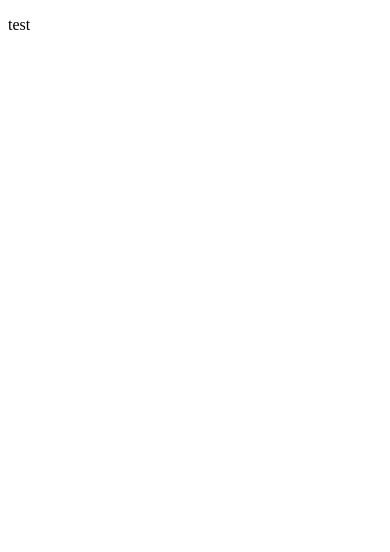
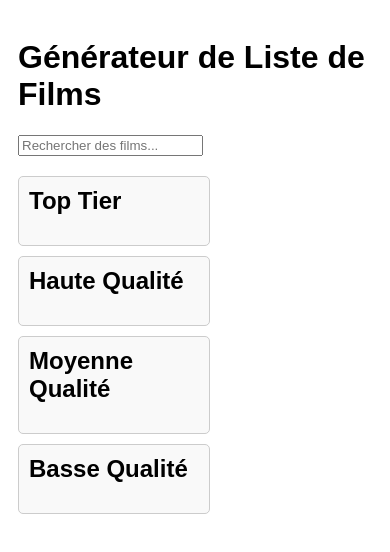
Before and after one commit to Yoann-Lgd/tp-tier-list, a website: page index.html in a window 390 px wide. Drawn offline with Linux system fonts and the light colour scheme.

Commit message:
ENH : mise en place du visuel de la page principale

```diff
--- a/index.html
+++ b/index.html
@@ -1,17 +1,33 @@
 <!DOCTYPE html>
-<html lang="en">
+<html lang="fr">
 <head>
     <meta charset="UTF-8">
     <meta name="viewport" content="width=device-width, initial-scale=1.0">
+    <title>Générateur de Liste de Films</title>
     <link rel="stylesheet" href="./styles/index.style.css">
-    <title>Film tier list</title>
 </head>
 <body>
-    <head>
-        <p>test</p>
-    </head>
-    <main>
-
-    </main>
+    <div class="container">
+        <h1>Générateur de Liste de Films</h1>
+        <div class="recherche">
+            <input type="text" id="searchInput" placeholder="Rechercher des films...">
+            <div id="searchResults"></div>
+        </div>
+        <div class="tiers">
+            <div class="tier" id="topTier">
+                <h2>Top Tier</h2>
+            </div>
+            <div class="tier" id="highTier">
+                <h2>Haute Qualité</h2>
+            </div>
+            <div class="tier" id="midTier">
+                <h2>Moyenne Qualité</h2>
+            </div>
+            <div class="tier" id="lowTier">
+                <h2>Basse Qualité</h2>
+            </div>
+        </div>
+    </div>
+    <script src="scripts.js"></script>
 </body>
 </html>
--- a/styles/index.style.css
+++ b/styles/index.style.css
@@ -0,0 +1,65 @@
+body {
+    font-family: Arial, sans-serif;
+}
+
+.container {
+    max-width: 800px;
+    margin: 0 auto;
+    padding: 20px;
+}
+
+.recherche {
+    margin-bottom: 20px;
+}
+
+#searchResults {
+    display: flex;
+    flex-wrap: wrap;
+}
+
+.film {
+    width: 150px;
+    margin: 5px;
+    padding: 10px;
+    background-color: #f0f0f0;
+    border-radius: 5px;
+    text-align: center;
+}
+
+.tiers {
+    display: flex;
+    justify-content: space-between;
+}
+
+.tier {
+    width: 23%;
+    padding: 10px;
+    background-color: #f9f9f9;
+    border: 1px solid #ccc;
+    border-radius: 5px;
+}
+
+.tier h2 {
+    margin-top: 0;
+}
+
+@media screen and (max-width: 768px) {
+    .container {
+        padding: 10px;
+    }
+
+    .tiers {
+        flex-wrap: wrap;
+    }
+
+    .tier {
+        width: 48%;
+        margin-bottom: 10px;
+    }
+}
+
+@media screen and (max-width: 576px) {
+    .film {
+        width: 100%;
+    }
+}
```
